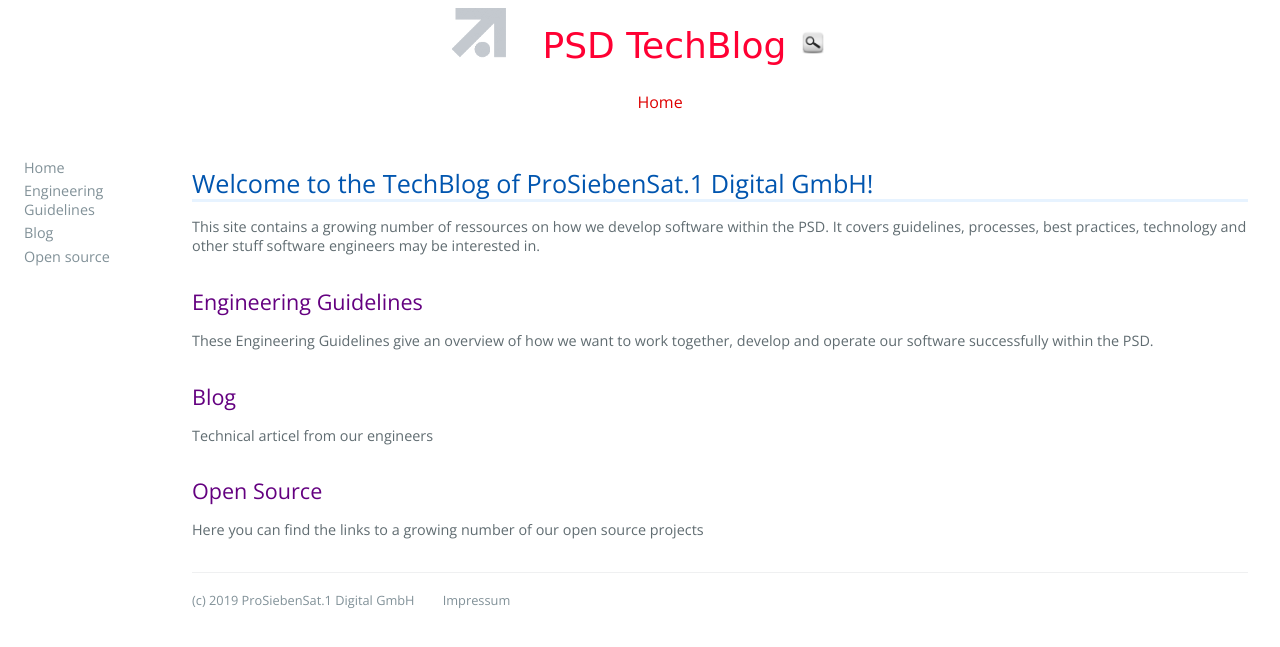
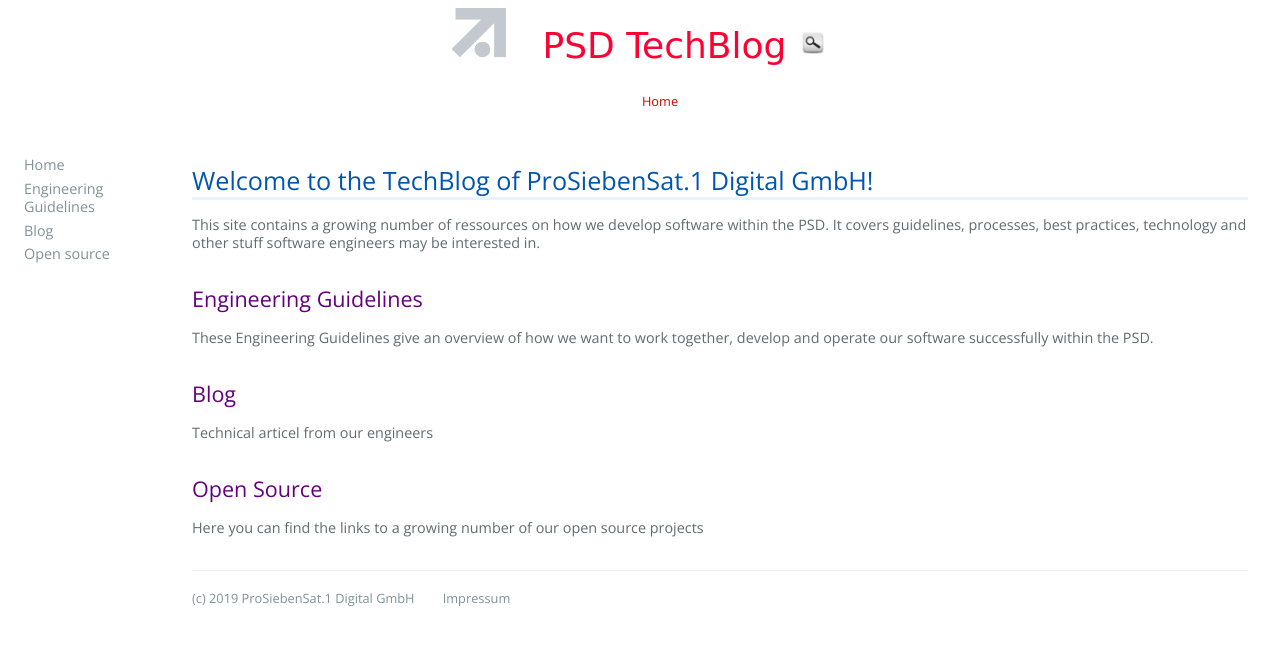
Before and after one commit to croedel/PSD-blog, a Jekyll site: the page built from README.md, in a window 1280 px wide. Shown: the top 647 px of the page. Built offline with Jekyll 4.4.1, drawn with Linux system fonts in a browser that asks for light colours; our own code applies the rules of GitHub Pages for plain Markdown files; the repository's description, which GitHub fills in, is left out.

Commit message:
Update style.scss

```diff
--- a/assets/css/style.scss
+++ b/assets/css/style.scss
@@ -348,7 +348,7 @@ a:hover { text-decoration: underline; }
 .breadcrumb>li { display:inline-block }
 .breadcrumb>li+li:before { padding:0 5px }
 .breadcrumb { border:0px; display:block }
-.breadcrumb li { font-size:1rem }
+.breadcrumb li { font-size:0.8rem }
 .breadcrumb a { color:#DE0000 }
 .breadcrumb a:hover { color:#780000 }
 .breadcrumb>.active a { color:#555555 }
```
